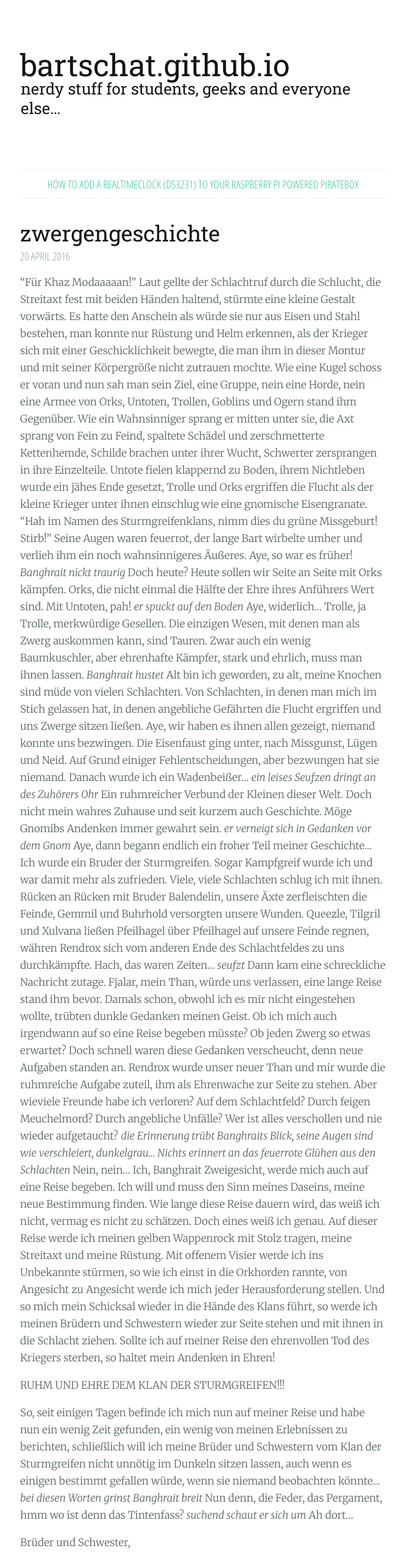
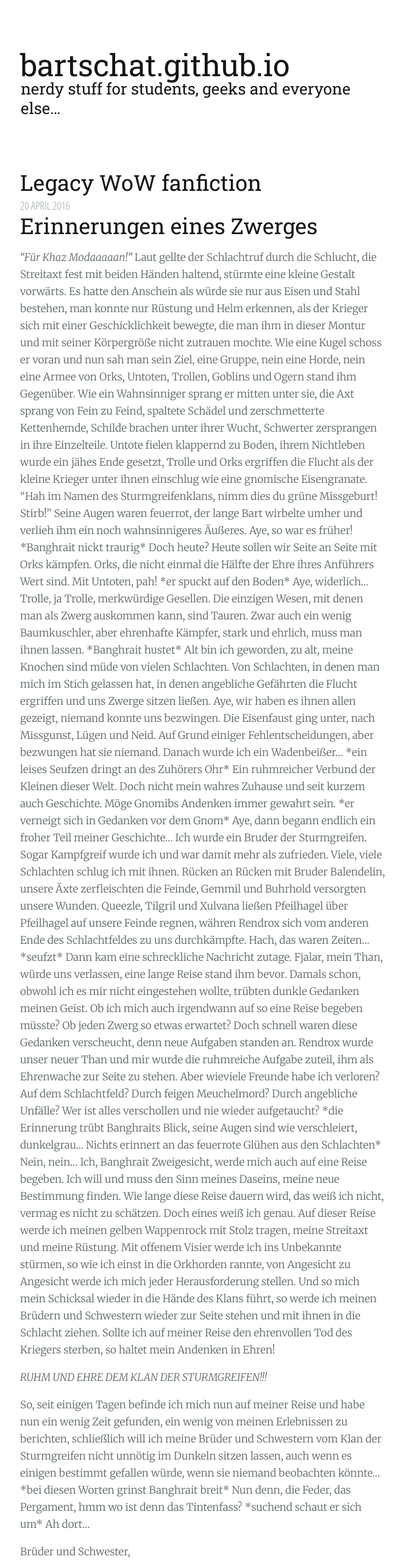
Before and after one commit to bartschat/bartschat.github.io, a plain HTML site: page post/zwergengeschichte/index.html in a window 1280 px wide. Shown: the top 2562 px of the page at 61% size, without its empty margins (307-970 px from the left). Drawn offline with nearby package versions, Linux system fonts and the light colour scheme.

Commit message:
Update Zwergengeschichte

```diff
--- a/post/zwergengeschichte/index.html
+++ b/post/zwergengeschichte/index.html
@@ -4,7 +4,7 @@
     <meta http-equiv="Content-Type" content="text/html" charset="UTF-8">
     <meta http-equiv="X-UA-Compatible" content="IE=edge,chrome=1">
 
-    <title>zwergengeschichte &middot; Lars` github/Hugo powered blog</title>
+    <title>Legacy WoW fanfiction &middot; Lars` github/Hugo powered blog</title>
     <meta name="author" content="Lars Bartschat &lt;lars@alles-am-en.de&gt;">
     <meta name="description" content="Your description of the blog">
     <meta name="generator" content="Hugo 0.15" />
@@ -45,39 +45,35 @@
 
 </header>
 
-<nav class="menu" role="nav">
-    <ul>
-
-        	<li class="nav nav-current"><a href="/post/welcome/">How to add a RealTimeClock (DS3231) to your Raspberry Pi powered PirateBox</a></li>
-
-    </ul>
-</nav>
-
 
     <main class="content" role="main">
 	    <article class="post">
 	        <header>
-	        <h1 class="post-title">zwergengeschichte</h1>
+	        <h1 class="post-title">Legacy WoW fanfiction</h1>
 	        <div class="post-meta"><time datetime="20 April 2016">20 April 2016</time></div>
 	        </header>
 
 	        <section class="post-content">
-	            <p>“Für Khaz Modaaaaan!” Laut gellte der Schlachtruf durch die Schlucht, die Streitaxt fest mit beiden Händen haltend, stürmte eine kleine Gestalt vorwärts. Es hatte den Anschein als würde sie nur aus Eisen und Stahl bestehen, man konnte nur Rüstung und Helm erkennen, als der Krieger sich mit einer Geschicklichkeit bewegte, die man ihm in dieser Montur und mit seiner Körpergröße nicht zutrauen mochte. Wie eine Kugel schoss er voran und nun sah man sein Ziel, eine Gruppe, nein eine Horde, nein eine Armee von Orks, Untoten, Trollen, Goblins und Ogern stand ihm Gegenüber. Wie ein Wahnsinniger sprang er mitten unter sie, die Axt sprang von Fein zu Feind, spaltete Schädel und zerschmetterte Kettenhemde, Schilde brachen unter ihrer Wucht, Schwerter zersprangen in ihre Einzelteile. Untote fielen klappernd zu Boden, ihrem Nichtleben wurde ein jähes Ende gesetzt, Trolle und Orks ergriffen die Flucht als der kleine Krieger unter ihnen einschlug wie eine gnomische Eisengranate. “Hah im Namen des Sturmgreifenklans, nimm dies du grüne Missgeburt! Stirb!” Seine Augen waren feuerrot, der lange Bart wirbelte umher und verlieh ihm ein noch wahnsinnigeres Äußeres.
-Aye, so war es früher! <em>Banghrait nickt traurig</em> Doch heute? Heute sollen wir Seite an Seite mit Orks kämpfen. Orks, die nicht einmal die Hälfte der Ehre ihres Anführers Wert sind. Mit Untoten, pah! <em>er spuckt auf den Boden</em> Aye, widerlich… Trolle, ja Trolle, merkwürdige Gesellen. Die einzigen Wesen, mit denen man als Zwerg auskommen kann, sind Tauren. Zwar auch ein wenig Baumkuschler, aber ehrenhafte Kämpfer, stark und ehrlich, muss man ihnen lassen.
-<em>Banghrait hustet</em> Alt bin ich geworden, zu alt, meine Knochen sind müde von vielen Schlachten. Von Schlachten, in denen man mich im Stich gelassen hat, in denen angebliche Gefährten die Flucht ergriffen und uns Zwerge sitzen ließen. Aye, wir haben es ihnen allen gezeigt, niemand konnte uns bezwingen.
+
+
+<h1 id="erinnerungen-eines-zwerges:32475ab7a3318a609adc769321399cc5">Erinnerungen eines Zwerges</h1>
+
+<p><em>“Für Khaz Modaaaaan!”</em> Laut gellte der Schlachtruf durch die Schlucht, die Streitaxt fest mit beiden Händen haltend, stürmte eine kleine Gestalt vorwärts. Es hatte den Anschein als würde sie nur aus Eisen und Stahl bestehen, man konnte nur Rüstung und Helm erkennen, als der Krieger sich mit einer Geschicklichkeit bewegte, die man ihm in dieser Montur und mit seiner Körpergröße nicht zutrauen mochte. Wie eine Kugel schoss er voran und nun sah man sein Ziel, eine Gruppe, nein eine Horde, nein eine Armee von Orks, Untoten, Trollen, Goblins und Ogern stand ihm Gegenüber. Wie ein Wahnsinniger sprang er mitten unter sie, die Axt sprang von Fein zu Feind, spaltete Schädel und zerschmetterte Kettenhemde, Schilde brachen unter ihrer Wucht, Schwerter zersprangen in ihre Einzelteile. Untote fielen klappernd zu Boden, ihrem Nichtleben wurde ein jähes Ende gesetzt, Trolle und Orks ergriffen die Flucht als der kleine Krieger unter ihnen einschlug wie eine gnomische Eisengranate. “Hah im Namen des Sturmgreifenklans, nimm dies du grüne Missgeburt! Stirb!” Seine Augen waren feuerrot, der lange Bart wirbelte umher und verlieh ihm ein noch wahnsinnigeres Äußeres.
+Aye, so war es früher! *Banghrait nickt traurig* Doch heute? Heute sollen wir Seite an Seite mit Orks kämpfen. Orks, die nicht einmal die Hälfte der Ehre ihres Anführers Wert sind. Mit Untoten, pah! *er spuckt auf den Boden* Aye, widerlich… Trolle, ja Trolle, merkwürdige Gesellen. Die einzigen Wesen, mit denen man als Zwerg auskommen kann, sind Tauren. Zwar auch ein wenig Baumkuschler, aber ehrenhafte Kämpfer, stark und ehrlich, muss man ihnen lassen.
+*Banghrait hustet* Alt bin ich geworden, zu alt, meine Knochen sind müde von vielen Schlachten. Von Schlachten, in denen man mich im Stich gelassen hat, in denen angebliche Gefährten die Flucht ergriffen und uns Zwerge sitzen ließen. Aye, wir haben es ihnen allen gezeigt, niemand konnte uns bezwingen.
 Die Eisenfaust ging unter, nach Missgunst, Lügen und Neid. Auf Grund einiger Fehlentscheidungen, aber bezwungen hat sie niemand.
-Danach wurde ich ein Wadenbeißer… <em>ein leises Seufzen dringt an des Zuhörers Ohr</em> Ein ruhmreicher Verbund der Kleinen dieser Welt. Doch nicht mein wahres Zuhause und seit kurzem auch Geschichte. Möge Gnomibs Andenken immer gewahrt sein. <em>er verneigt sich in Gedanken vor dem Gnom</em>
-Aye, dann begann endlich ein froher Teil meiner Geschichte… Ich wurde ein Bruder der Sturmgreifen. Sogar Kampfgreif wurde ich und war damit mehr als zufrieden. Viele, viele Schlachten schlug ich mit ihnen. Rücken an Rücken mit Bruder Balendelin, unsere Äxte zerfleischten die Feinde, Gemmil und Buhrhold versorgten unsere Wunden. Queezle, Tilgril und Xulvana ließen Pfeilhagel über Pfeilhagel auf unsere Feinde regnen, währen Rendrox sich vom anderen Ende des Schlachtfeldes zu uns durchkämpfte. Hach, das waren Zeiten… <em>seufzt</em>
+Danach wurde ich ein Wadenbeißer… *ein leises Seufzen dringt an des Zuhörers Ohr* Ein ruhmreicher Verbund der Kleinen dieser Welt. Doch nicht mein wahres Zuhause und seit kurzem auch Geschichte. Möge Gnomibs Andenken immer gewahrt sein. *er verneigt sich in Gedanken vor dem Gnom*
+Aye, dann begann endlich ein froher Teil meiner Geschichte… Ich wurde ein Bruder der Sturmgreifen. Sogar Kampfgreif wurde ich und war damit mehr als zufrieden. Viele, viele Schlachten schlug ich mit ihnen. Rücken an Rücken mit Bruder Balendelin, unsere Äxte zerfleischten die Feinde, Gemmil und Buhrhold versorgten unsere Wunden. Queezle, Tilgril und Xulvana ließen Pfeilhagel über Pfeilhagel auf unsere Feinde regnen, währen Rendrox sich vom anderen Ende des Schlachtfeldes zu uns durchkämpfte. Hach, das waren Zeiten… *seufzt*
 Dann kam eine schreckliche Nachricht zutage. Fjalar, mein Than, würde uns verlassen, eine lange Reise stand ihm bevor. Damals schon, obwohl ich es mir nicht eingestehen wollte, trübten dunkle Gedanken meinen Geist. Ob ich mich auch irgendwann auf so eine Reise begeben müsste? Ob jeden Zwerg so etwas erwartet?
 Doch schnell waren diese Gedanken verscheucht, denn neue Aufgaben standen an. Rendrox wurde unser neuer Than und mir wurde die ruhmreiche Aufgabe zuteil, ihm als Ehrenwache zur Seite zu stehen.
-Aber wieviele Freunde habe ich verloren? Auf dem Schlachtfeld? Durch feigen Meuchelmord? Durch angebliche Unfälle? Wer ist alles verschollen und nie wieder aufgetaucht? <em>die Erinnerung trübt Banghraits Blick, seine Augen sind wie verschleiert, dunkelgrau… Nichts erinnert an das feuerrote Glühen aus den Schlachten</em>
+Aber wieviele Freunde habe ich verloren? Auf dem Schlachtfeld? Durch feigen Meuchelmord? Durch angebliche Unfälle? Wer ist alles verschollen und nie wieder aufgetaucht? *die Erinnerung trübt Banghraits Blick, seine Augen sind wie verschleiert, dunkelgrau… Nichts erinnert an das feuerrote Glühen aus den Schlachten*
 Nein, nein… Ich, Banghrait Zweigesicht, werde mich auch auf eine Reise begeben. Ich will und muss den Sinn meines Daseins, meine neue Bestimmung finden. Wie lange diese Reise dauern wird, das weiß ich nicht, vermag es nicht zu schätzen.
 Doch eines weiß ich genau. Auf dieser Reise werde ich meinen gelben Wappenrock mit Stolz tragen, meine Streitaxt und meine Rüstung. Mit offenem Visier werde ich ins Unbekannte stürmen, so wie ich einst in die Orkhorden rannte, von Angesicht zu Angesicht werde ich mich jeder Herausforderung stellen.
 Und so mich mein Schicksal wieder in die Hände des Klans führt, so werde ich meinen Brüdern und Schwestern wieder zur Seite stehen und mit ihnen in die Schlacht ziehen. Sollte ich auf meiner Reise den ehrenvollen Tod des Kriegers sterben, so haltet mein Andenken in Ehren!</p>
 
-<p>RUHM UND EHRE DEM KLAN DER STURMGREIFEN!!!</p>
+<p><em>RUHM UND EHRE DEM KLAN DER STURMGREIFEN!!!</em></p>
 
-<p>So, seit einigen Tagen befinde ich mich nun auf meiner Reise und habe nun ein wenig Zeit gefunden, ein wenig von meinen Erlebnissen zu berichten, schließlich will ich meine Brüder und Schwestern vom Klan der Sturmgreifen nicht unnötig im Dunkeln sitzen lassen, auch wenn es einigen bestimmt gefallen würde, wenn sie niemand beobachten könnte&hellip; <em>bei diesen Worten grinst Banghrait breit</em> Nun denn, die Feder, das Pergament, hmm wo ist denn das Tintenfass? <em>suchend schaut er sich um</em> Ah dort&hellip;</p>
+<p>So, seit einigen Tagen befinde ich mich nun auf meiner Reise und habe nun ein wenig Zeit gefunden, ein wenig von meinen Erlebnissen zu berichten, schließlich will ich meine Brüder und Schwestern vom Klan der Sturmgreifen nicht unnötig im Dunkeln sitzen lassen, auch wenn es einigen bestimmt gefallen würde, wenn sie niemand beobachten könnte&hellip; *bei diesen Worten grinst Banghrait breit* Nun denn, die Feder, das Pergament, hmm wo ist denn das Tintenfass? *suchend schaut er sich um* Ah dort&hellip;</p>
 
 <p>Brüder und Schwester,</p>
 
@@ -194,7 +190,7 @@
 	        <section class="share">
 	            <p class="backtotop"><a data-scroll href="#site-head"><i class="fa fa-lg fa-fw fa-angle-double-up"></i></a><a data-scroll class="backtotoptext" href="#site-head"> Back to top</a></p>
 	            <p class="info prompt">Share</p>
-	            <a href="http://twitter.com/share?text=zwergengeschichte&url=https%3a%2f%2fbartschat.github.io%2fpost%2fzwergengeschichte%2f" title="Share on Twitter"
+	            <a href="http://twitter.com/share?text=Legacy%20WoW%20fanfiction&url=https%3a%2f%2fbartschat.github.io%2fpost%2fzwergengeschichte%2f" title="Share on Twitter"
 	                onclick="window.open(this.href, 'twitter-share', 'width=550,height=235');return false;">
 	                <i class="fa fa-2x fa-fw fa-twitter-square"></i> <span class="hidden">Twitter</span>
 	            </a>
```
Also changed, not shown: 404.html (+0 -8 lines), index.html (+2 -10 lines), index.xml (+13 -9 lines), post/index.html (+2 -10 lines), post/index.xml (+13 -9 lines), post/welcome/index.html (+0 -8 lines).
